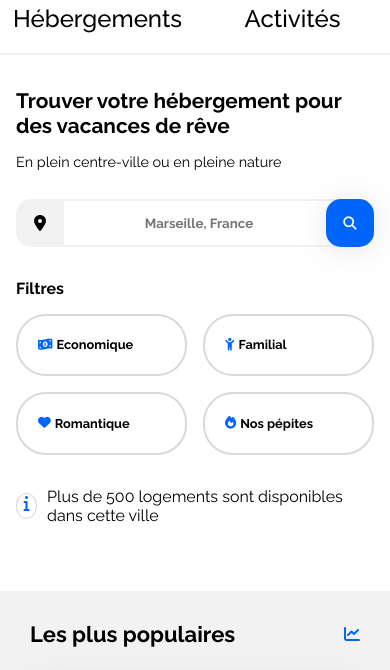
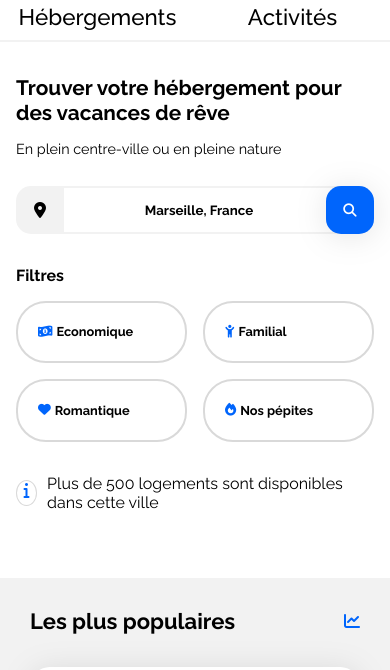
Before and after one commit to Boro-nii/projet2, a plain HTML site: page index.html in a window 390 px wide. Shown: the part 139-809 px from the top of the page. Drawn offline with Linux system fonts and the light colour scheme.

Commit message:
reduction padding nav

```diff
--- a/css/style.css
+++ b/css/style.css
@@ -448,11 +448,11 @@ footer li{
     }
 
     .top-button{
-        font-size: 1.5em;
+        font-size: 1.4em;
         font-weight: 500;
         width: 50%;
         padding: 0;
-        padding-bottom: 20px;
+        padding-bottom: 10px;
         border-bottom: solid 2px #F2F2F2;
     }
 
--- a/index.html
+++ b/index.html
@@ -32,7 +32,7 @@
                 <form method="get" action="#">
                     <div class="form-box">
                         <i id="location-dot" class="fa-solid fa-location-dot"></i>
-                        <input type="text" name="ville" placeholder="Marseille, France">
+                        <input type="text" name="ville" placeholder="Marseille, France" value="Marseille, France">
                         <button>
                             <span class="form-submit-text">Rechercher</span>
                             <i id="form-submit-symbol" class="fa-solid fa-magnifying-glass"></i>
@@ -247,7 +247,7 @@
                 </section>
             </div>
 
-            <section id="activity" class="activity">
+            <section class="activity">
                 <h2>Activités à Marseille</h2>
                 <div class="activity-box">
                     <article class="activity-card">
```
